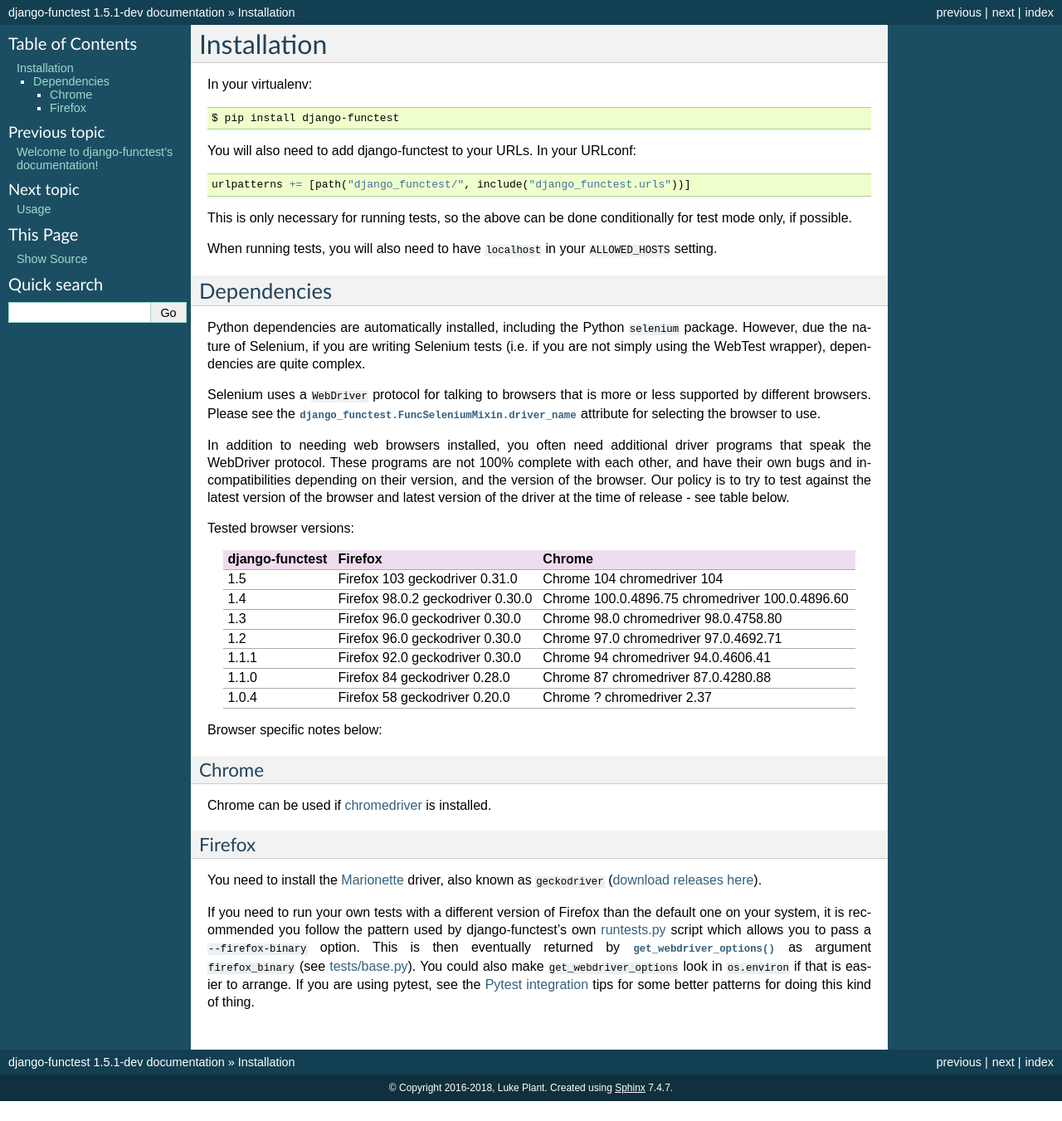
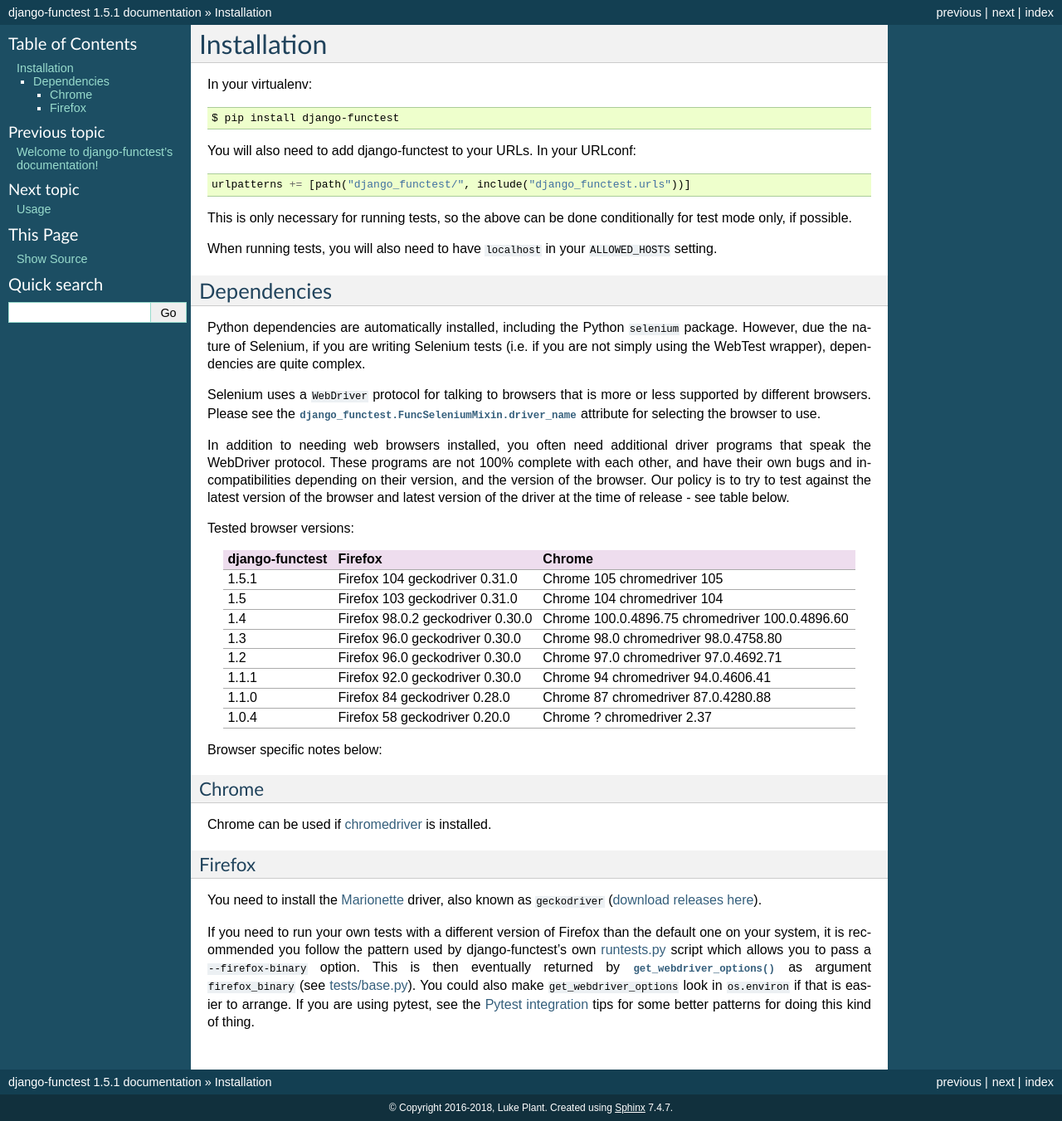
Before and after one commit to django-functest/django-functest, a Sphinx documentation site: the page built from docs/installation.rst, in a window 1280 px wide. Shown: the whole page at 83% size. Built offline with Sphinx 7.4.7, drawn with Linux system fonts in a browser that asks for light colours; before the commit the page ends 1327 px from its top, so only the background shows below that.

Commit message:
Version bump - 1.5.1

```diff
--- a/HISTORY.rst
+++ b/HISTORY.rst
@@ -3,7 +3,7 @@
 History
 -------
 
-1.5.1 (unreleased)
+1.5.1 (2022-09-12)
 ++++++++++++++++++
 
 * Fixed edge case with ``<script>`` parsing.
--- a/docs/conf.py
+++ b/docs/conf.py
@@ -48,7 +48,7 @@
 # The short X.Y version.
 version = "1.5"
 # The full version, including alpha/beta/rc tags.
-release = "1.5.1-dev"
+release = "1.5.1"
 
 # The language for content autogenerated by Sphinx. Refer to documentation
 # for a list of supported languages.
--- a/docs/installation.rst
+++ b/docs/installation.rst
@@ -42,6 +42,9 @@
 +-------------------+---------------------+----------------------------+
 | django-functest   | Firefox             | Chrome                     |
 +===================+=====================+============================+
+| 1.5.1             | Firefox 104         | Chrome 105                 |
+|                   | geckodriver 0.31.0  | chromedriver 105           |
++-------------------+---------------------+----------------------------+
 | 1.5               | Firefox 103         | Chrome 104                 |
 |                   | geckodriver 0.31.0  | chromedriver 104           |
 +-------------------+---------------------+----------------------------+
--- a/setup.py
+++ b/setup.py
@@ -7,7 +7,7 @@
 except ImportError:
     from distutils.core import setup
 
-version = "1.5.1-dev"
+version = "1.5.1"
 
 if sys.argv[-1] == "publish":
     try:
--- a/src/django_functest/__init__.py
+++ b/src/django_functest/__init__.py
@@ -5,7 +5,7 @@
 from .server import MultiThreadedLiveServerMixin
 from .utils import AdminLoginMixin, ShortcutLoginMixin
 
-__version__ = "1.5.1-dev"
+__version__ = "1.5.1"
 
 __all__ = [
     "FuncBaseMixin",
```
Also changed, not shown: RELEASE.rst (+1 -6 lines), 1 other file.
